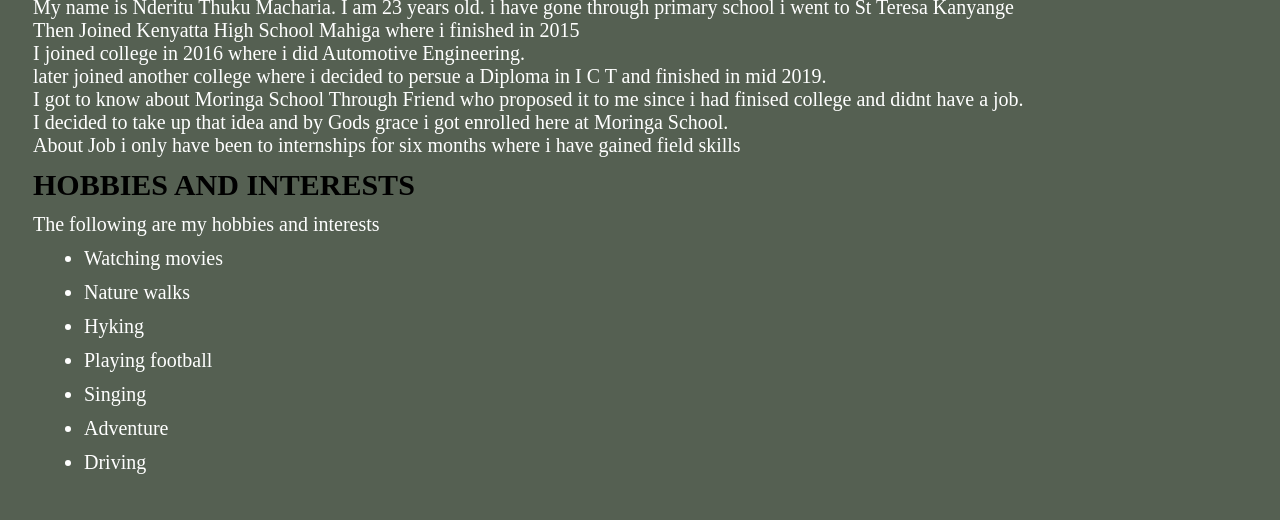
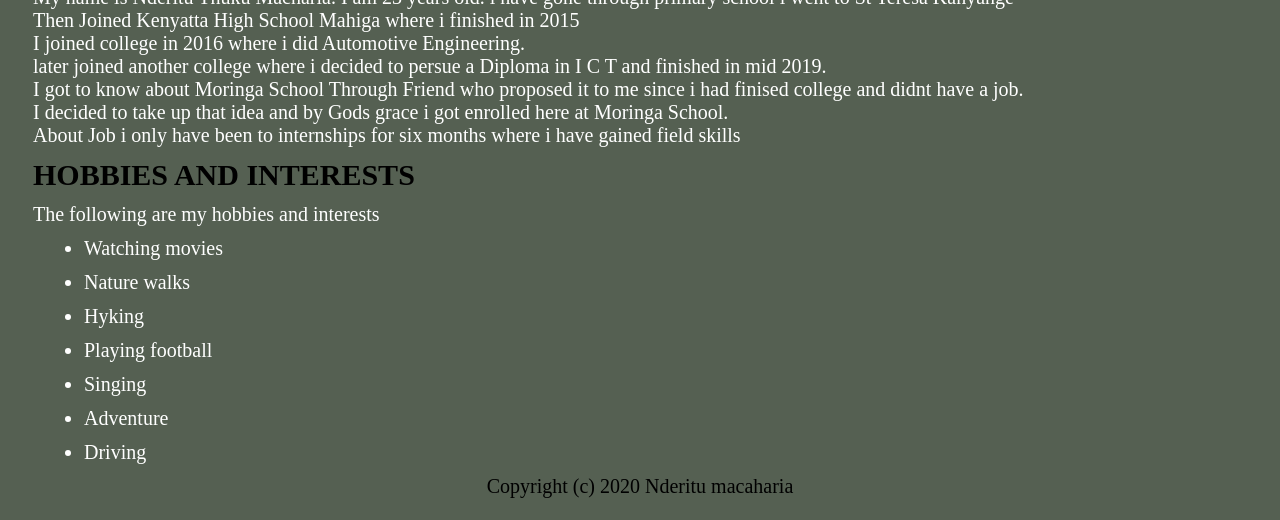
Before and after one commit to Thuku456/portfolio, a plain HTML site: page index.html in a window 1280 px wide. Shown: the part 910-1430 px from the top of the page. Before the commit the page ends 1406 px from the top, so only its background shows below. Drawn offline with Linux system fonts and the light colour scheme.

Commit message:
styled footer[C

```diff
--- a/index.html
+++ b/index.html
@@ -63,4 +63,7 @@
         <li>Driving</li>
     </UL>
 </body>
+<footer>
+    Copyright (c) 2020 Nderitu macaharia
+</footer>
 </html>
--- a/styles.css
+++ b/styles.css
@@ -20,7 +20,7 @@ h4{
 h2{
     color: black;
     font-weight: 200px;
-    font-size: 40px;
+    font-size: 32px;
 }
 .link1{
     color:cyan;
@@ -34,3 +34,7 @@ h2{
     color:cyan;
     font-style: italic;
 }
+footer{
+    color: black;
+    text-align: center;
+}
```
